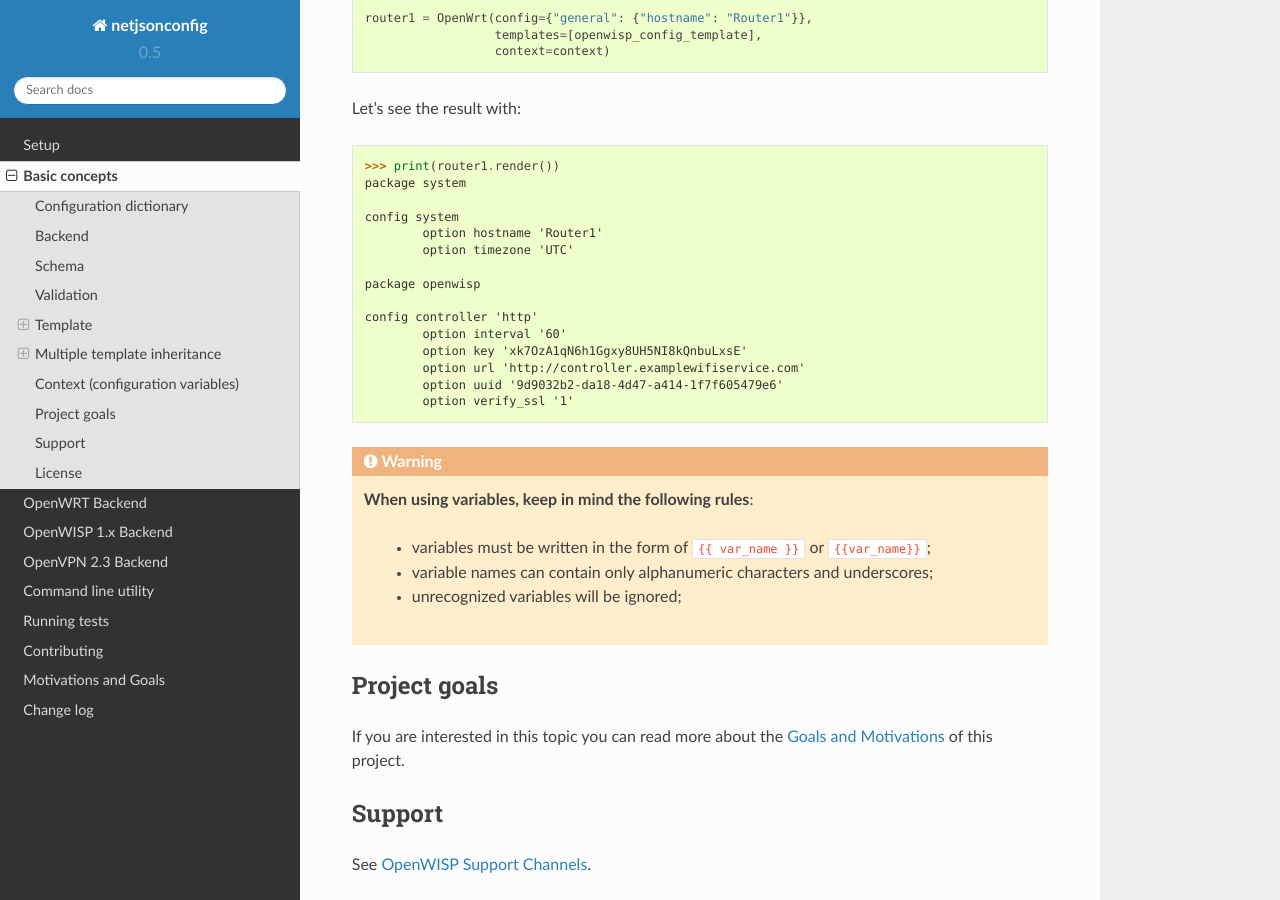
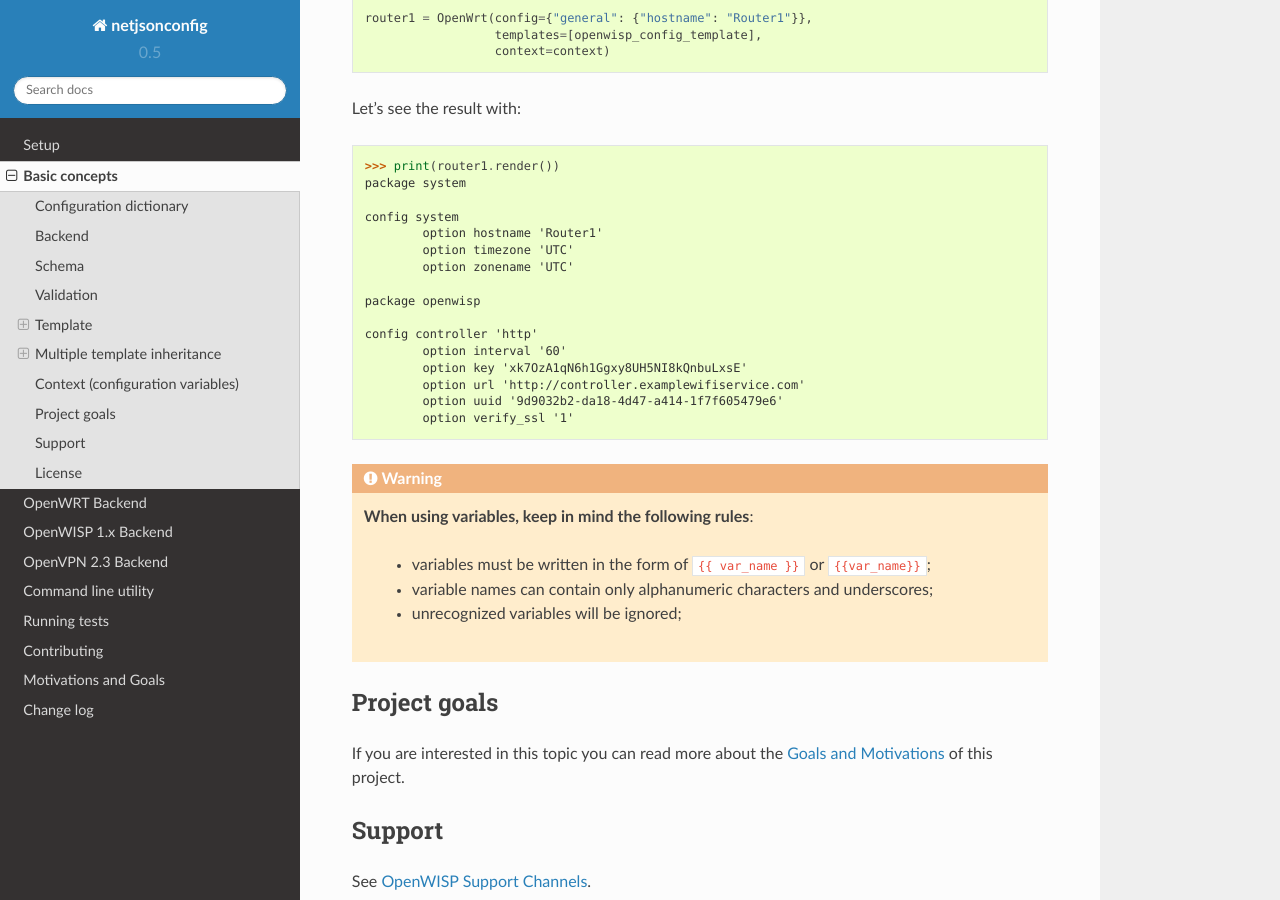
Before and after one commit to openwisp/netjsonconfig, a Sphinx documentation site: the page built from docs/source/general/basics.rst, in a window 1280 px wide and 900 px high, scrolled down 8541 px. Built offline with Sphinx 7.4.7 and the Read the Docs theme 2.0.0, drawn with Linux system fonts in a browser that asks for light colours.

Commit message:
Updated docs - Basic Concetps/Context

```diff
--- a/docs/source/general/basics.rst
+++ b/docs/source/general/basics.rst
@@ -471,6 +471,7 @@ Let's see the result with:
     config system
             option hostname 'Router1'
             option timezone 'UTC'
+            option zonename 'UTC'
 
     package openwisp
 
```
